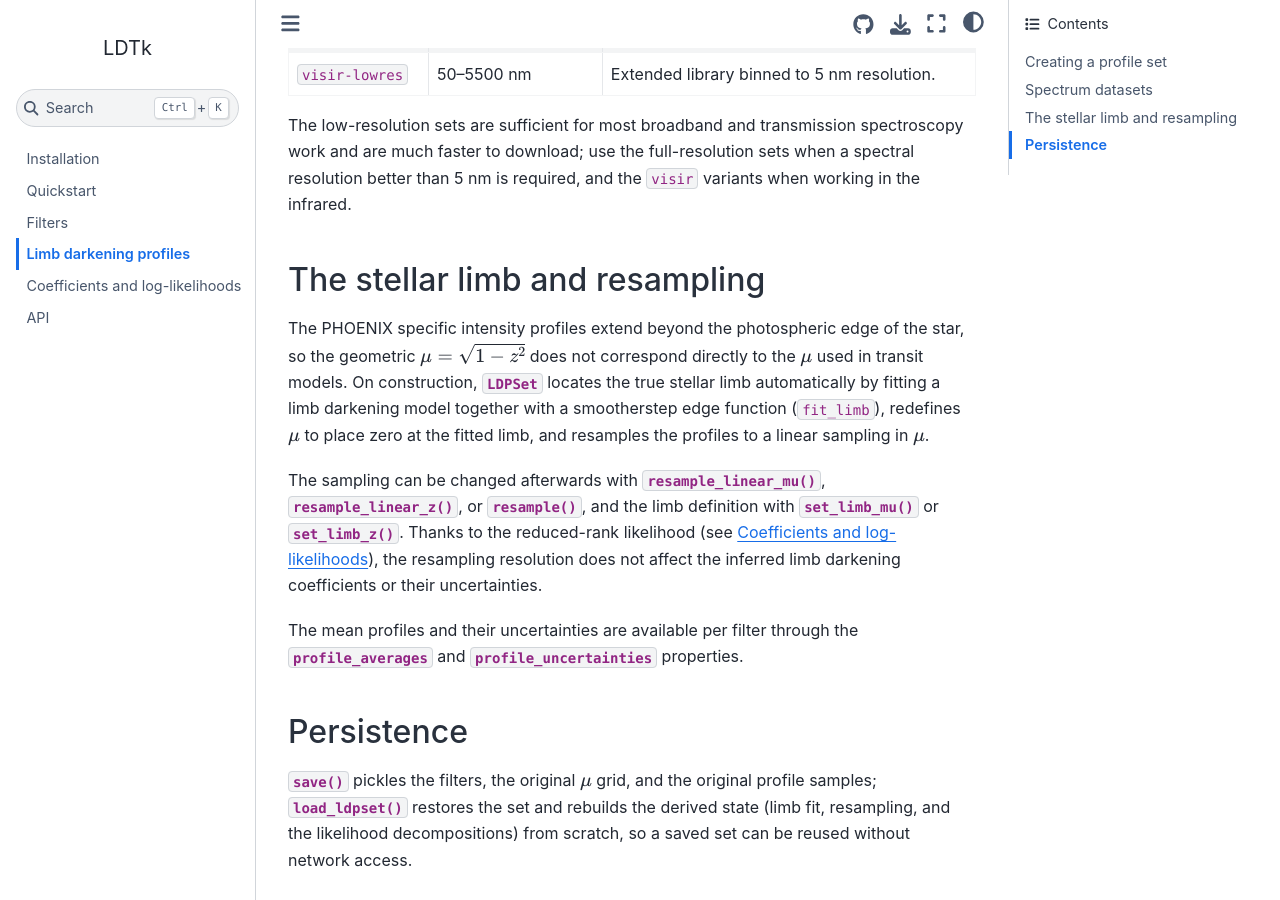
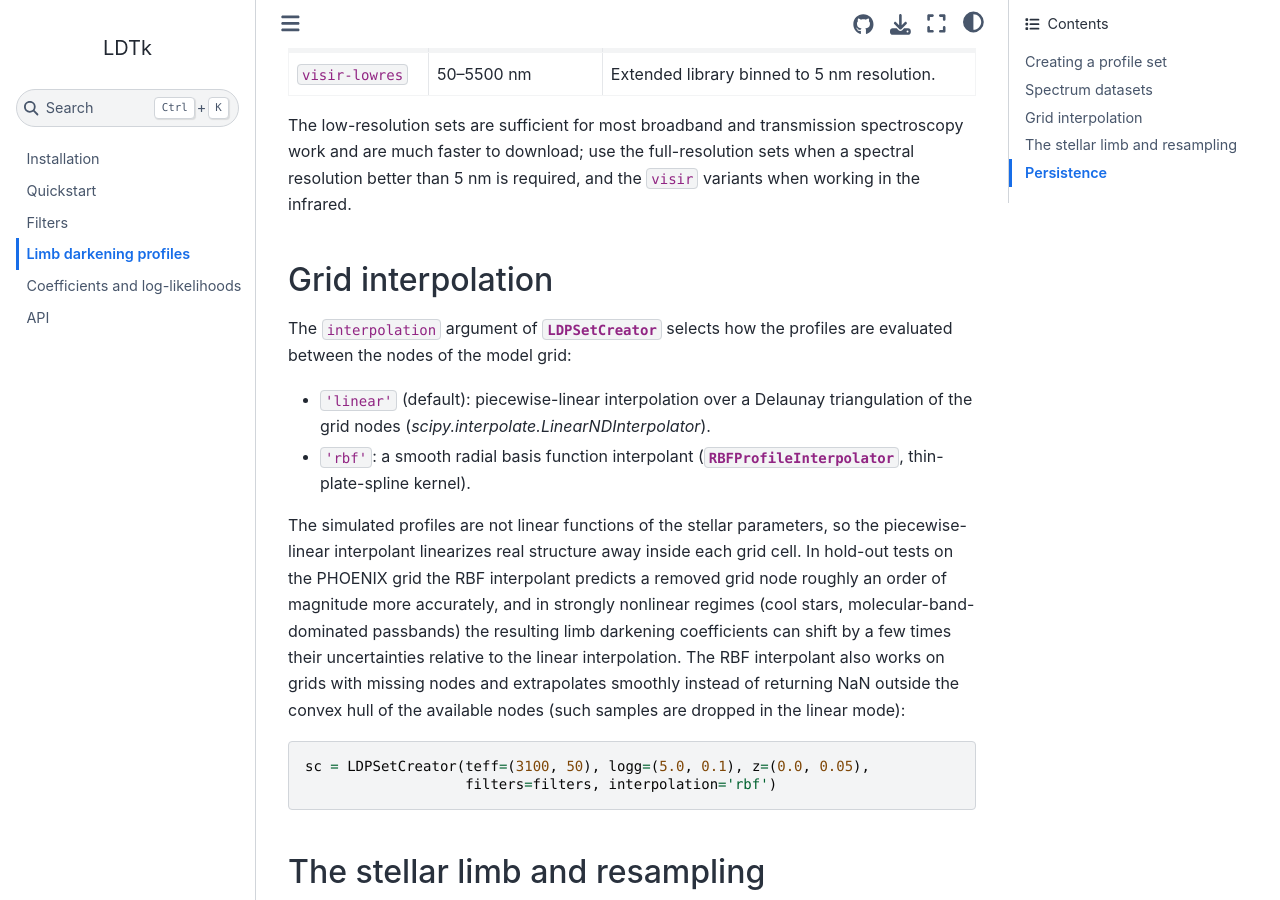
Before and after one commit to hpparvi/ldtk, a Sphinx documentation site: the page built from docs/source/profiles.rst, in a window 1280 px wide and 900 px high, scrolled down 1008 px. Built offline with Sphinx 7.4.7 and the Sphinx Book theme 1.1.4, drawn with Linux system fonts in a browser that asks for light colours.

Commit message:
Expanded documentation for grid interpolation methods, added `RBFProfileInterpolator` details, and updated API references and examples.

```diff
--- a/docs/source/profiles.rst
+++ b/docs/source/profiles.rst
@@ -54,6 +54,36 @@ spectroscopy work and are much faster to download; use the full-resolution
 sets when a spectral resolution better than 5 nm is required, and the
 ``visir`` variants when working in the infrared.
 
+.. _interpolation:
+
+Grid interpolation
+------------------
+
+The ``interpolation`` argument of :class:`~ldtk.ldtk.LDPSetCreator` selects
+how the profiles are evaluated between the nodes of the model grid:
+
+- ``'linear'`` (default): piecewise-linear interpolation over a Delaunay
+  triangulation of the grid nodes
+  (`scipy.interpolate.LinearNDInterpolator`).
+- ``'rbf'``: a smooth radial basis function interpolant
+  (:class:`~ldtk.rbf.RBFProfileInterpolator`, thin-plate-spline kernel).
+
+The simulated profiles are not linear functions of the stellar parameters,
+so the piecewise-linear interpolant linearizes real structure away inside
+each grid cell. In hold-out tests on the PHOENIX grid the RBF interpolant
+predicts a removed grid node roughly an order of magnitude more accurately,
+and in strongly nonlinear regimes (cool stars, molecular-band-dominated
+passbands) the resulting limb darkening coefficients can shift by a few
+times their uncertainties relative to the linear interpolation. The RBF
+interpolant also works on grids with missing nodes and extrapolates smoothly
+instead of returning NaN outside the convex hull of the available nodes
+(such samples are dropped in the linear mode):
+
+.. code-block:: python
+
+    sc = LDPSetCreator(teff=(3100, 50), logg=(5.0, 0.1), z=(0.0, 0.05),
+                       filters=filters, interpolation='rbf')
+
 The stellar limb and resampling
 -------------------------------
 
```
Also changed, not shown: docs/source/api.rst (+7 -0 lines), 1 other file.
